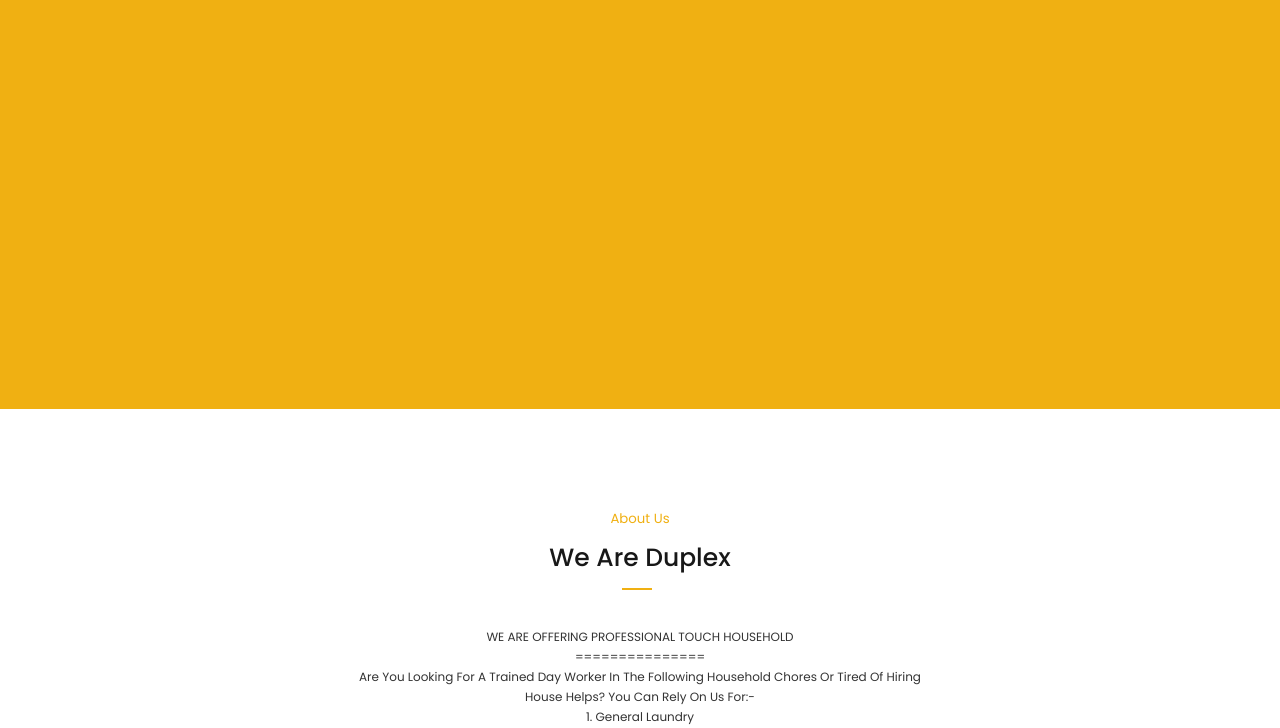
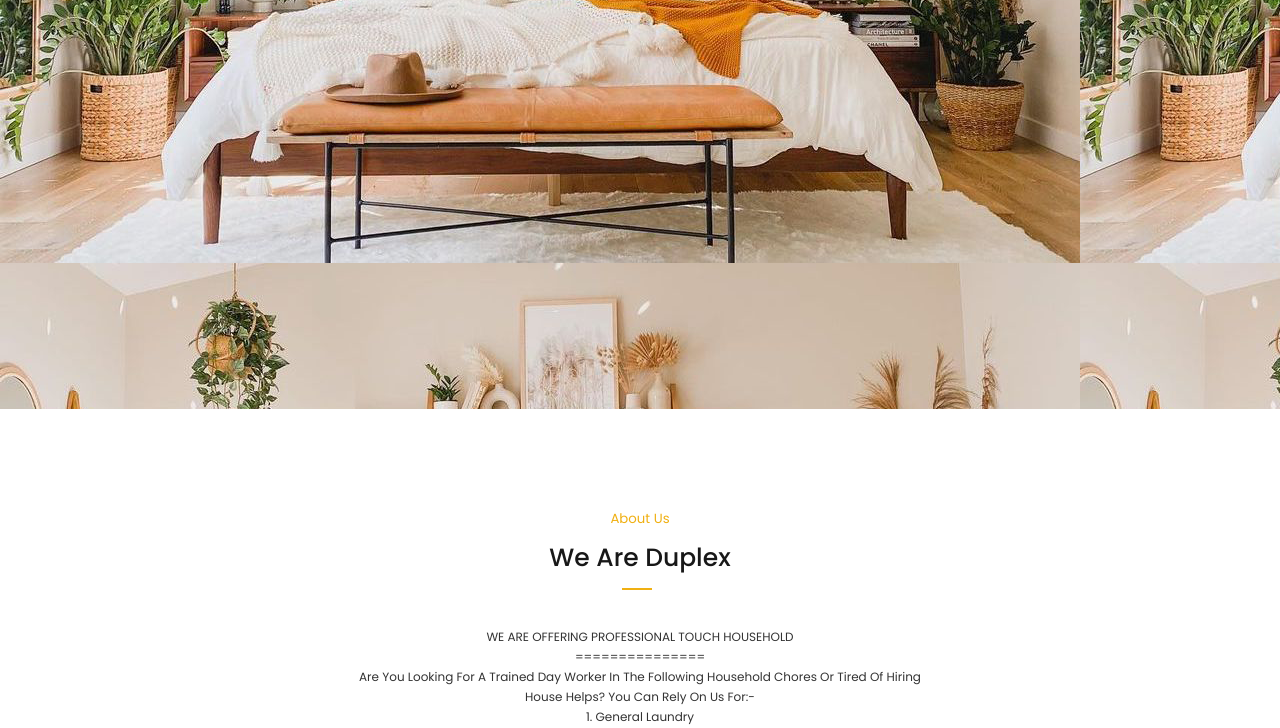
Before and after one commit to Boolerz/WasteWise, a plain HTML site: page index.html in a window 1280 px wide. Shown: the part 391-1119 px from the top of the page. Drawn offline with Linux system fonts and the light colour scheme; files whose address does not match are found by name.

Commit message:
Update style.css

```diff
--- a/style.css
+++ b/style.css
@@ -52,7 +52,7 @@ li{
 header{
     padding: 0 200px;
     background-color: #f0b012;
-    background-image: url("..//images/header-bg.png");
+    background-image: url("/header-bg.png");
     height: 100vh;
 }
 .navbar{
```
